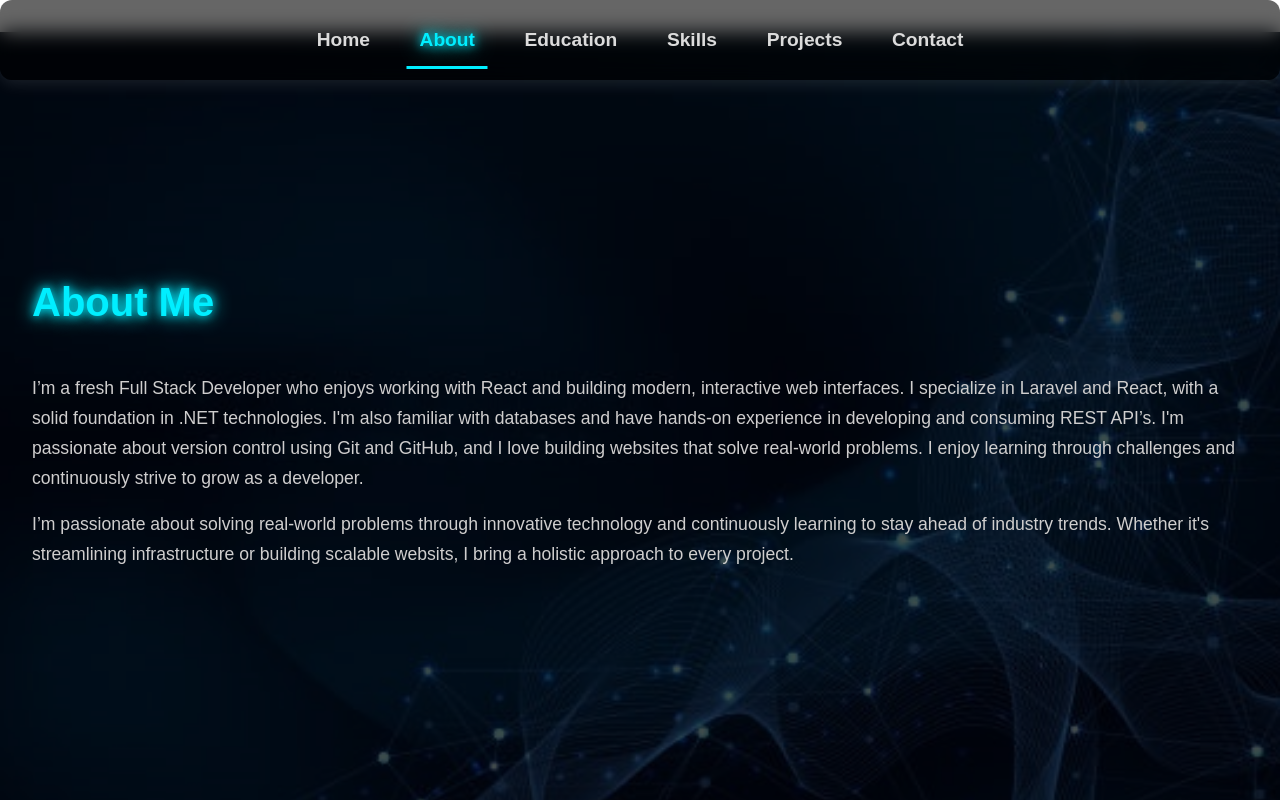
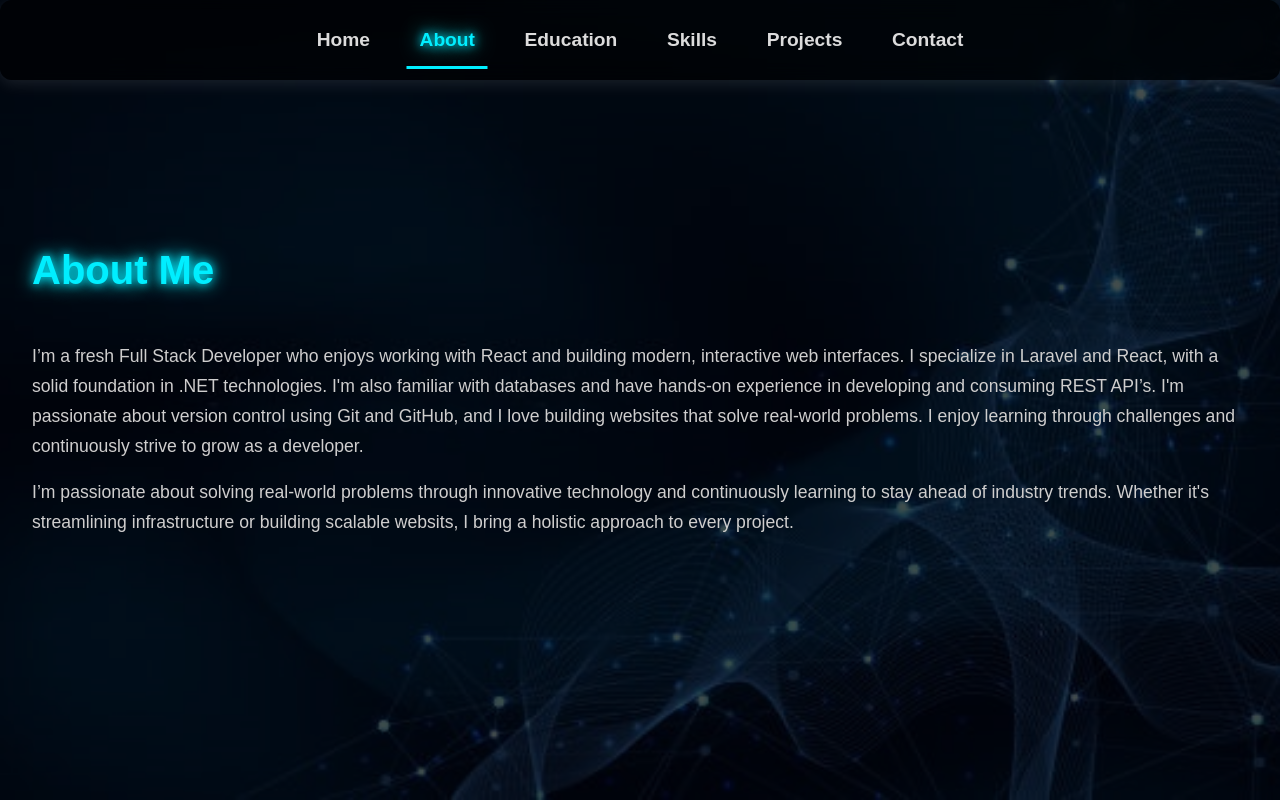
Before and after one commit to HaneenAMousa198/HaneenAMousa, a React (Create React App) app: page /about in a window 1280 px wide. Built offline with nearby package versions, Linux system fonts and the light colour scheme.

Commit message:
latest  update

```diff
--- a/src/App.css
+++ b/src/App.css
@@ -175,7 +175,7 @@ body {
 }
 
 .fakeHadding {
-  height: 2rem;
+  height: 0rem;
   width: 100%;
 }
 
```
